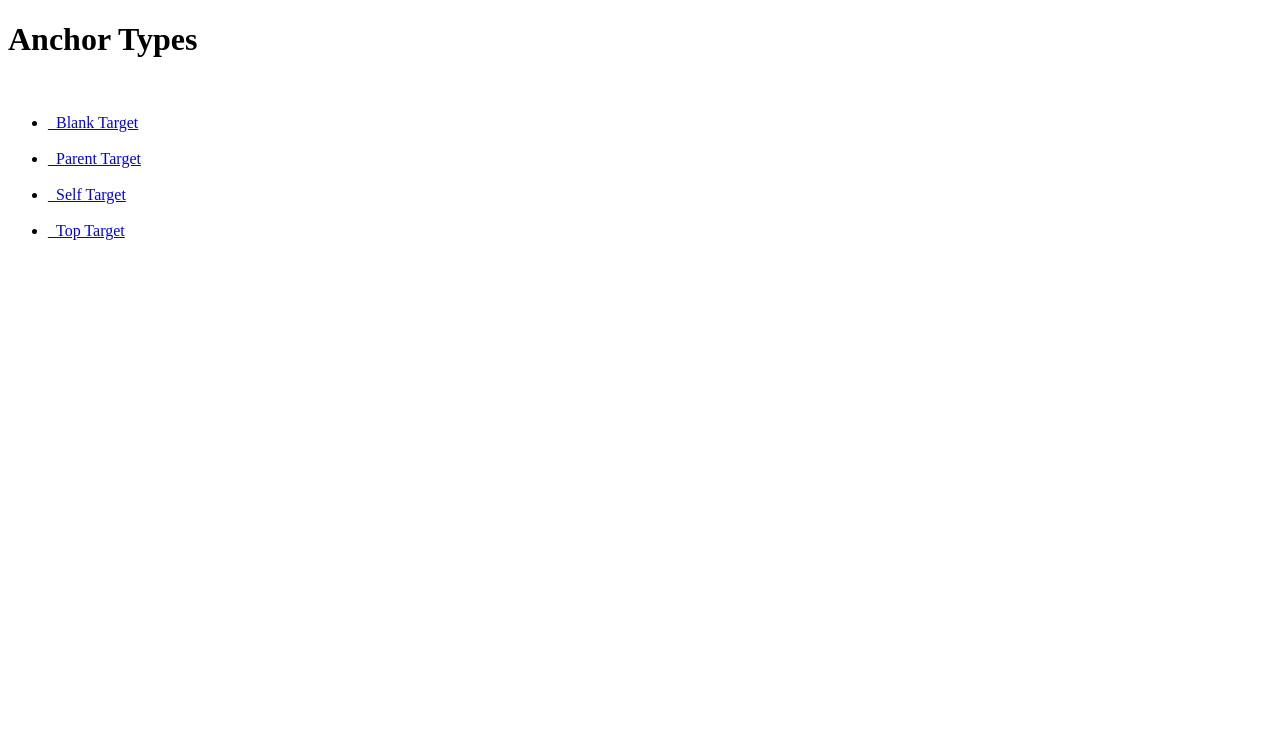
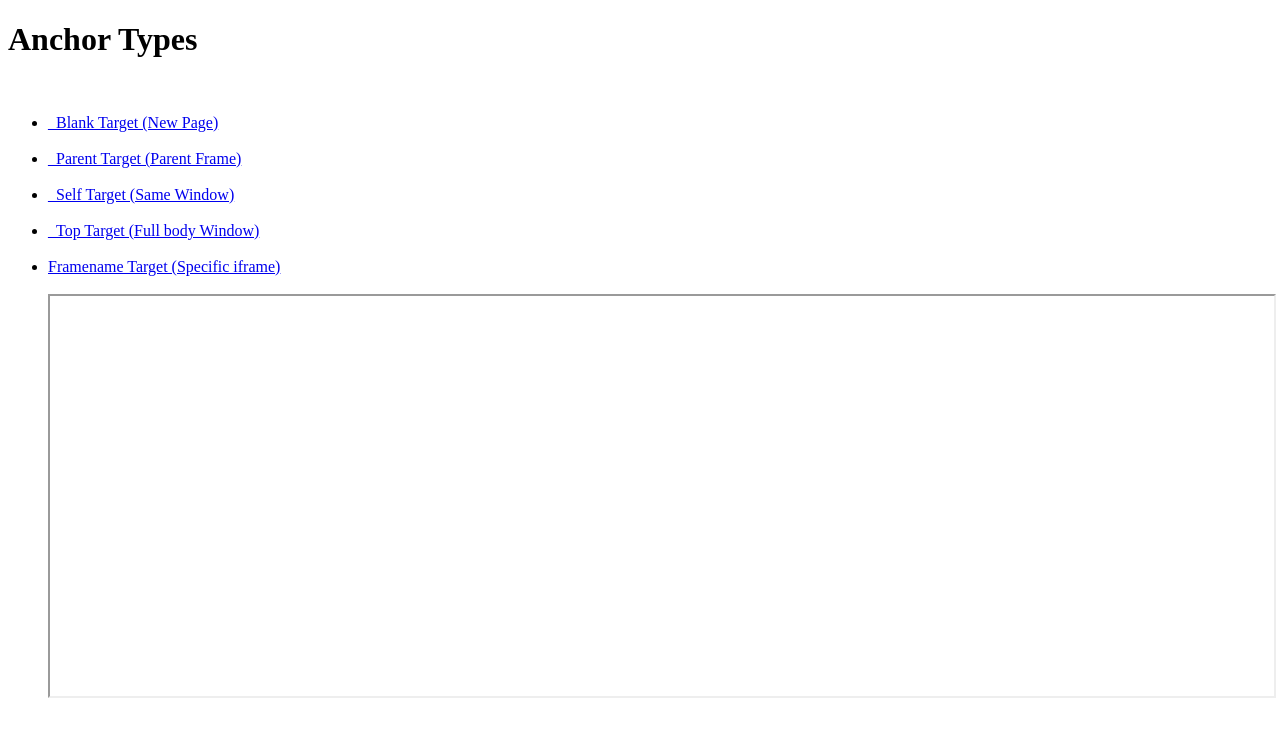
Before and after one commit to ArhamMurtaza/WDC, a plain HTML site: page 26aug2024/anchor.html in a window 1280 px wide. Drawn offline with Linux system fonts and the light colour scheme.

Commit message:
Update anchor.html

```diff
--- a/26aug2024/anchor.html
+++ b/26aug2024/anchor.html
@@ -7,10 +7,12 @@
     <body>
         <h1>Anchor Types</h1><br>
         <ul>
-            <li><a href="anchors/_blank.html" target="_blank">_Blank Target</a></li><br>
-            <li><a href="anchors/_parent.html" target="_parent">_Parent Target</a></li><br>
-            <li><a href="anchors/_self.html" target="_self">_Self Target</a></li><br>
-            <li><a href="anchors/_top.html" target="_top">_Top Target</a></li><br>
+            <li><a href="anchors/_blank.html" target="_blank">_Blank Target (New Page)</a></li><br>
+            <li><a href="anchors/_parent.html" target="_parent">_Parent Target (Parent Frame)</a></li><br>
+            <li><a href="anchors/_self.html" target="_self">_Self Target (Same Window)</a></li><br>
+            <li><a href="anchors/_top.html" target="_top">_Top Target (Full body Window)</a></li><br>
+            <li><a href="anchor.html" target="frame">Framename Target (Specific iframe)</a></li><br>
+            <iframe name="frame" src="about:blank" width="100%" height="400px"></iframe><br>
         </ul>
     </body>
 </html>
```
